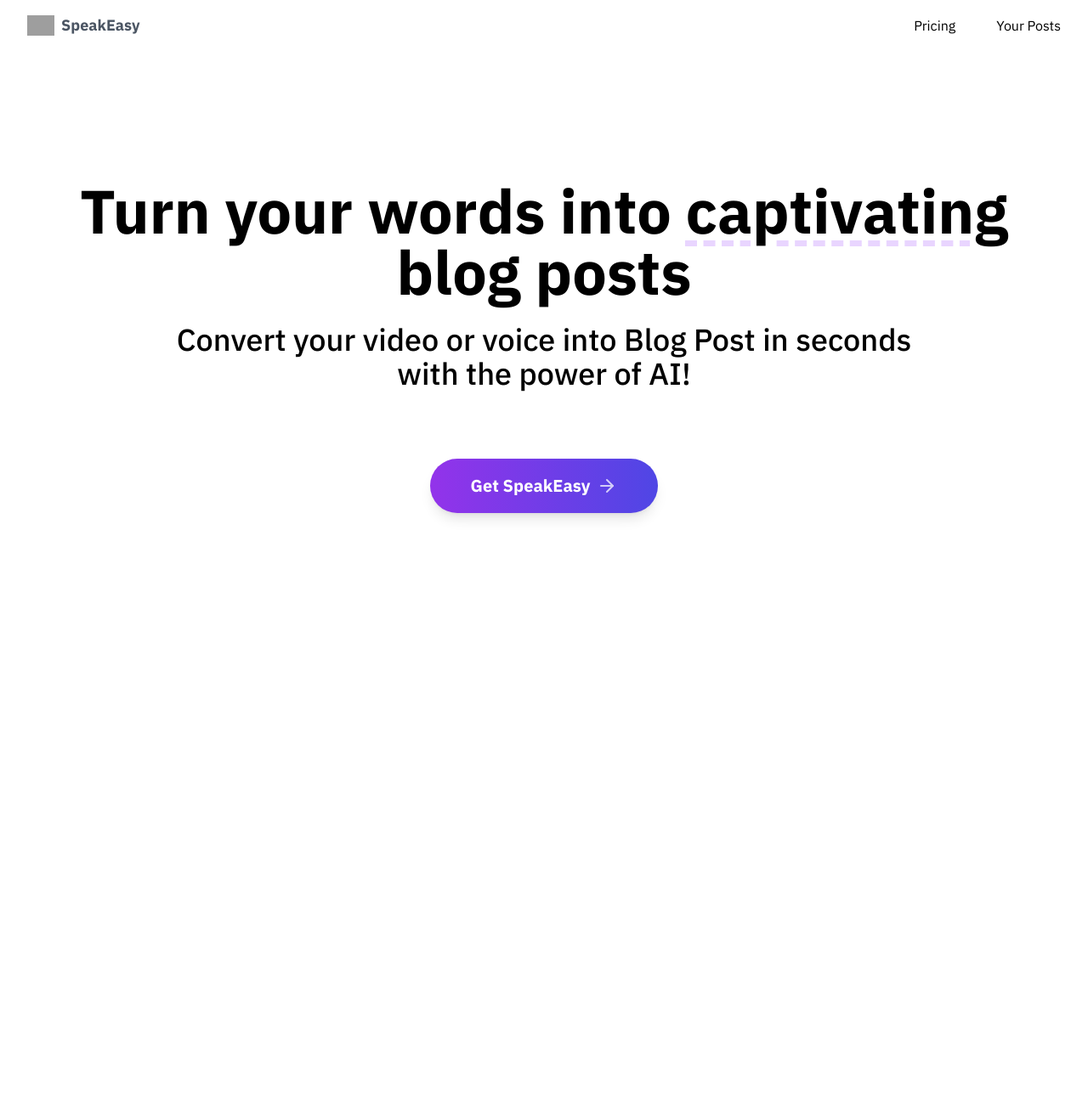
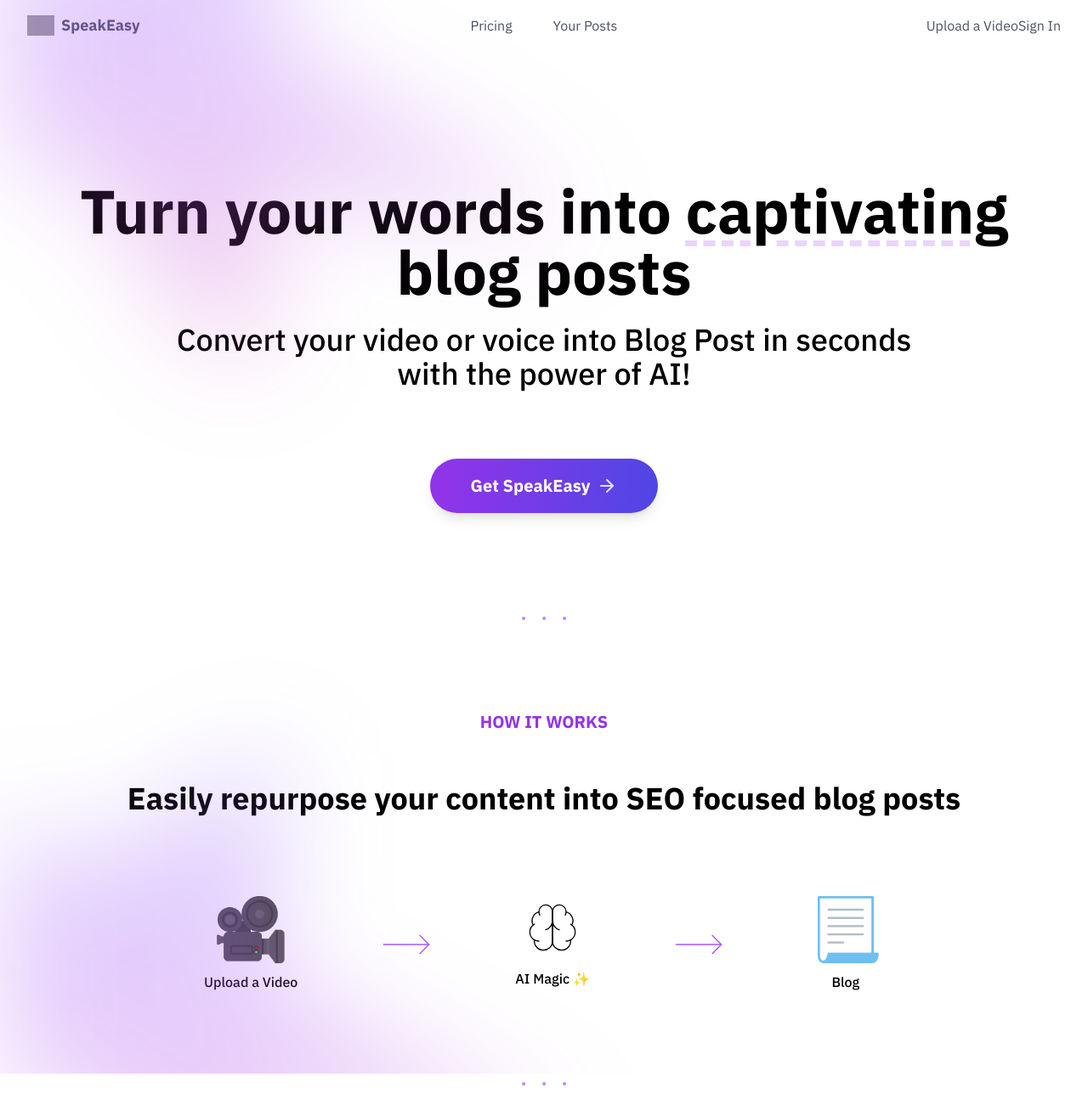
Before and after one commit to ShiruvatiNarasimha/AI-Blog, a Next.js app: page / in a window 1280 px wide. Shown: the whole page at 85% size. Before the commit the page ends 800 px from the top, so only its background shows below. Built offline with nearby package versions, Linux system fonts and the light colour scheme; grey boxes are pictures that could not be loaded.

Commit message:
Add How it works

```diff
--- a/app/page.tsx
+++ b/app/page.tsx
@@ -1,14 +1,48 @@
 import Banner from "@/components/home/banner";
+import Howitworks from "@/components/home/howitworks";
 import { Button } from "@/components/ui/button";
+import { Dot } from "lucide-react";
 import Image from "next/image";
 
 export default function Home() {
   return (
     <main
-      className="mx-auto w-full inset-0 h-full bg-[radial-gradient (#e5e7e_1px), transparent_1px)]
+      className="mx-auto w-full inset-0 h-full bg-[radial-gradient(#e5e7e_1px,
+      transparent_1px)]
   [background-size:16px_16px]"
     >
+      <div className="relative isolate">
+        <div
+          aria-hidden="true"
+          className="pointer-events-none absolute
+      inset-x-0 -top-40 -z-10 transform-gpu
+      overflow-hidden blur-3xl sm:-top-80"
+        >
+          <div
+            style={{
+              clipPath:
+                "polygon(50% 0%, 61% 35%, 98% 35%, 68% 57%, 79% 91%, 50% 70%, 21% 91%, 32% 57%, 2% 35%, 39% 35%)",
+            }}
+            className="relative left-[calc(50%-11rem)]
+        aspect-[1155/678] w-[36125rem] -translate-x-1/2 rotate-[30deg]
+        bg-gradient-to-br
+        from-indigo-500 via-purple-500 to-pink-500
+        opacity-30 sm:left-[calc(50%-30rem)] sm:w-[72rem]"
+          ></div>
+        </div>
+      </div>
       <Banner />
+      <div className="flex items-center justify-center">
+        <Dot className="text-purple-400"></Dot>
+        <Dot className="text-purple-400"></Dot>
+        <Dot className="text-purple-400"></Dot>
+      </div>
+      <Howitworks />
+      <div className="flex items-center justify-center">
+        <Dot className="text-purple-400"></Dot>
+        <Dot className="text-purple-400"></Dot>
+        <Dot className="text-purple-400"></Dot>
+      </div>
     </main>
   );
 }
--- a/components/home/header.tsx
+++ b/components/home/header.tsx
@@ -37,15 +37,22 @@
               height={32}
               className="hover:rotate-12
           transform transition
-          duration-200 ease-in-out"
+          duration-200 ease-in-out "
             />
             <span className="font-extrabold text-lg">SpeakEasy</span>
           </span>
         </NavLink>
       </div>
       <div className="flex lg:justify-center gap-2 lg:gap-12 lg:items-center">
-        <Link href="/#pricing">Pricing</Link>
-        <Link href="#posts">Your Posts</Link>
+        <NavLink href="/#pricing">Pricing</NavLink>
+        <NavLink href="#posts">Your Posts</NavLink>
+      </div>
+      <div className="flex lg:justify-end lg:flex-1">
+        <div className="flex gap-2 items-center">
+          <NavLink href="/dashboard">Upload a Video</NavLink>
+          {/** UseProfile */}
+        </div>
+        <NavLink href="/sign-in">Sign In</NavLink>
       </div>
     </nav>
   );
--- /dev/null
+++ b/components/home/howitworks.tsx
@@ -0,0 +1,69 @@
+import { BrainIcon, MoveRight } from "lucide-react";
+
+const Howitworks = () => {
+  return (
+    <section className="py-24 relative overflow-hidden">
+      <div className="relative isolate">
+        <div
+          aria-hidden="true"
+          className="pointer-events-none absolute
+      inset-x-0  -z-10 transform-gpu
+      overflow-hidden blur-3xl"
+        >
+          <div
+            style={{
+              clipPath:
+                "polygon(50% 0%, 61% 35%, 98% 35%, 68% 57%, 79% 91%, 50% 70%, 21% 91%, 32% 57%, 2% 35%, 39% 35%)",
+            }}
+            className="relative left-[calc(50%-11rem)]
+        aspect-[1155/678] w-[36125rem] -translate-x-1/2 rotate-[30deg]
+        bg-gradient-to-br
+        from-indigo-500 via-purple-500 to-pink-500
+        opacity-30 sm:left-[calc(50%-30rem)] sm:w-[72rem]"
+          ></div>
+        </div>
+      </div>
+      <div
+        className="flex items-center
+      justify-center w-full pb-6"
+      >
+        <h2
+          className="font-bold text-xl
+        uppercase mb-8 text-purple-600"
+        >
+          HOW IT WORKS
+        </h2>
+      </div>
+      <h3
+        className="flex items-center
+      justify-center mb-24 text-center font-bold"
+      >
+        Easily repurpose your content into SEO focused blog posts
+      </h3>
+
+      <div
+        className="flex items-center
+      justify-center gap-4 lg:gap-24"
+      >
+        <div className="flex flex-col gap-4">
+          <p className="text-7xl text-center">🎥</p>
+          <p className="text-center font-medium">Upload a Video</p>
+        </div>
+        <MoveRight size={64} strokeWidth={0.5} className="text-purple-500" />
+        <div className="flex flex-col gap-4">
+          <p className="flex items-center justify-center">
+            <BrainIcon size={64} strokeWidth={0.5} />
+          </p>
+          <p className="text-center font-medium">AI Magic ✨</p>
+        </div>
+        <MoveRight size={64} strokeWidth={0.5} className="text-purple-500" />
+        <div className="flex flex-col gap-4">
+          <p className="text-7xl text-center">📃</p>
+          <p className="text-center font-medium">Blog</p>
+        </div>
+      </div>
+    </section>
+  );
+};
+
+export default Howitworks;
```
